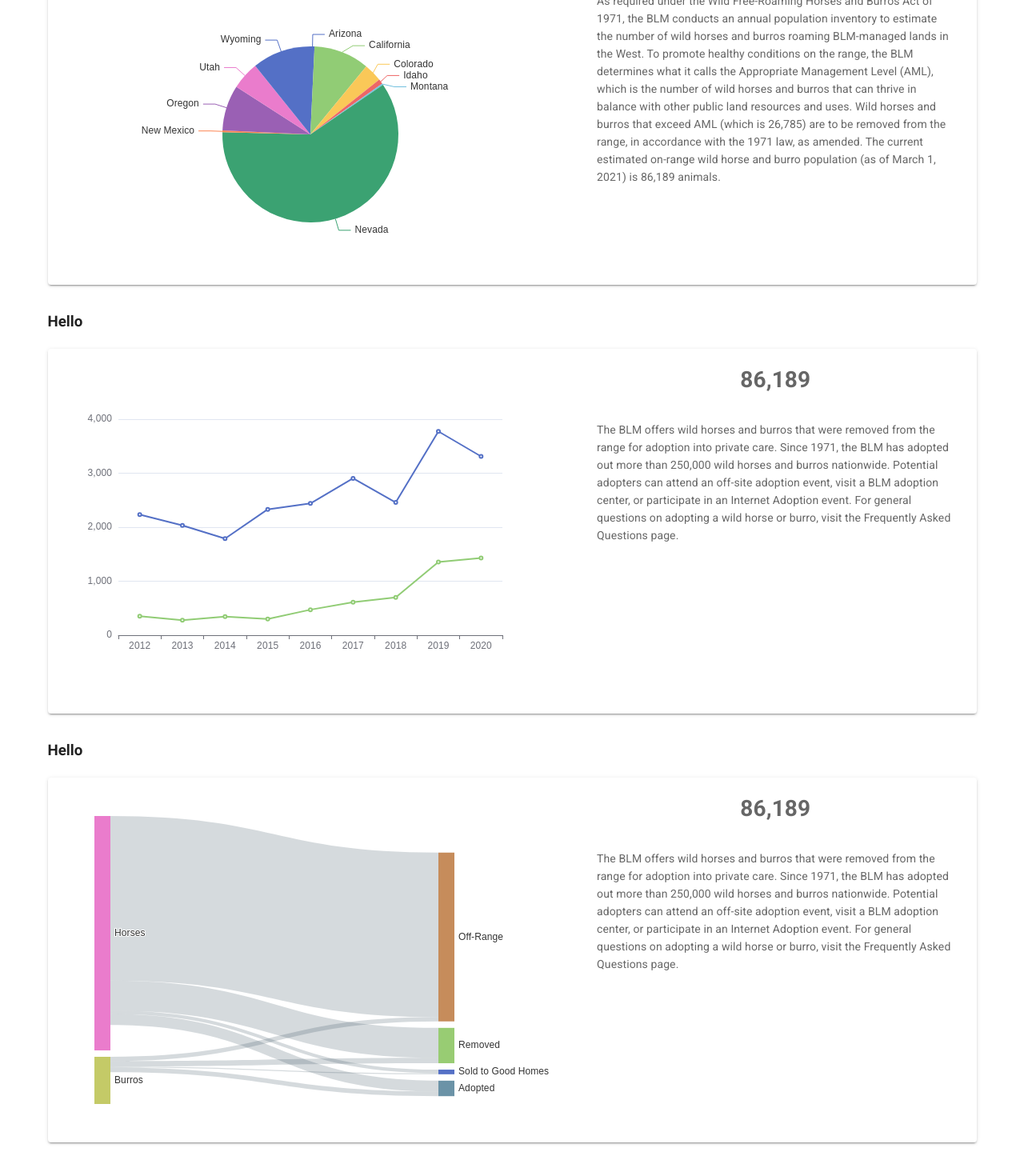
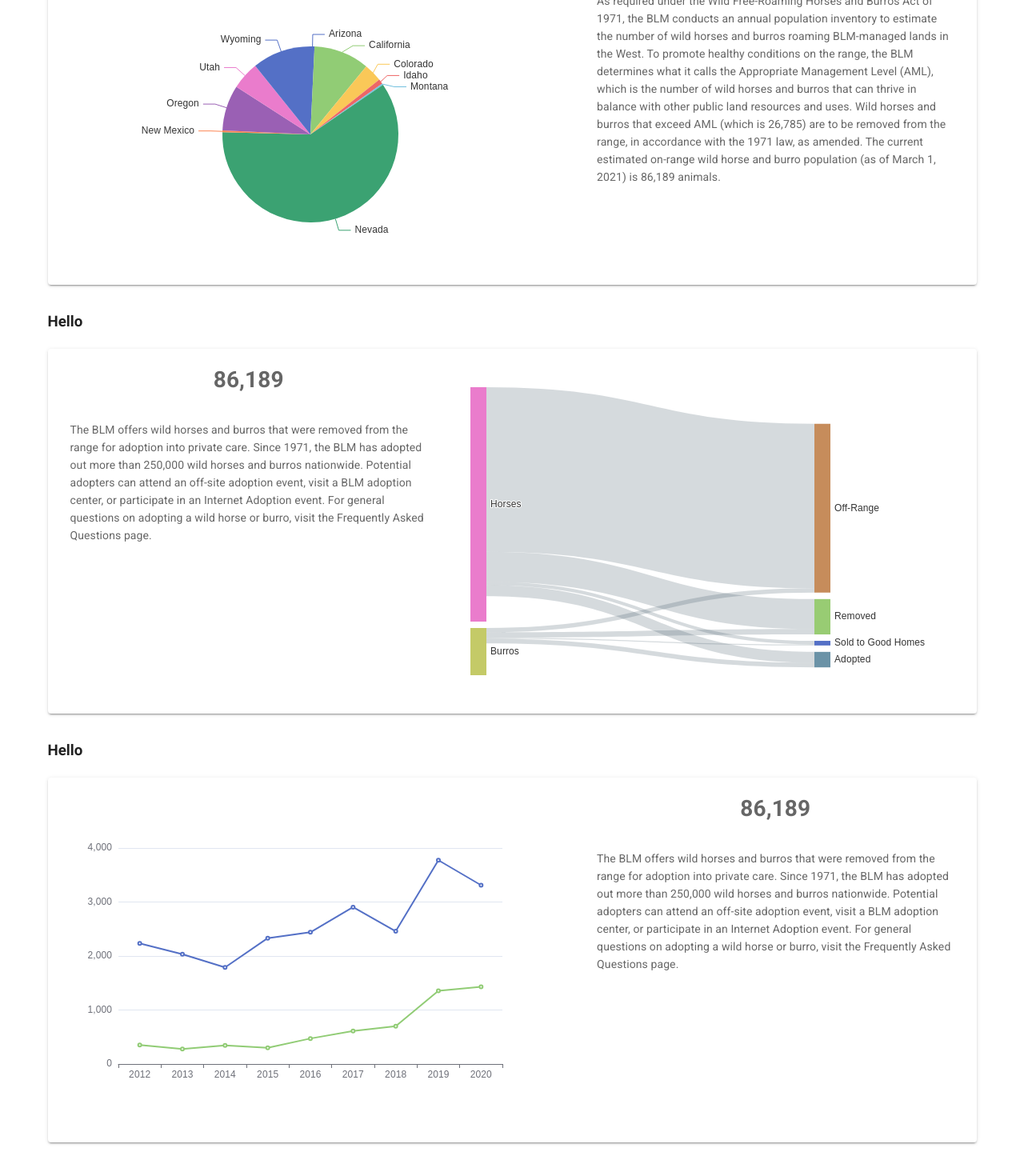
Before and after one commit to RyLaird/vue-wild-horse-and-burro-program, a Vue app: page /data in a window 1280 px wide. Shown: the part 352-1822 px from the top of the page at 80% size. Built offline with nearby package versions, Linux system fonts and the light colour scheme.

Commit message:
updated Data view with graph spacing

```diff
--- a/src/views/Data.vue
+++ b/src/views/Data.vue
@@ -97,9 +97,6 @@
           <v-card-text>
             <v-container>
               <v-row>
-                <v-col cols="12" md="7">
-                  <line-chart></line-chart>
-                </v-col>
                 <v-col cols="12" md="5">
                   <div>
                     <h1 class="text-center font-weight-bold mb-10">
@@ -117,6 +114,9 @@
                     </p>
                   </div>
                 </v-col>
+                <v-col cols="12" md="7">
+                  <sankey></sankey>
+                </v-col>
               </v-row>
             </v-container>
           </v-card-text>
@@ -129,7 +129,7 @@
             <v-container>
               <v-row>
                 <v-col cols="12" md="7">
-                  <sankey></sankey>
+                  <line-chart></line-chart>
                 </v-col>
                 <v-col cols="12" md="5">
                   <div>
```
